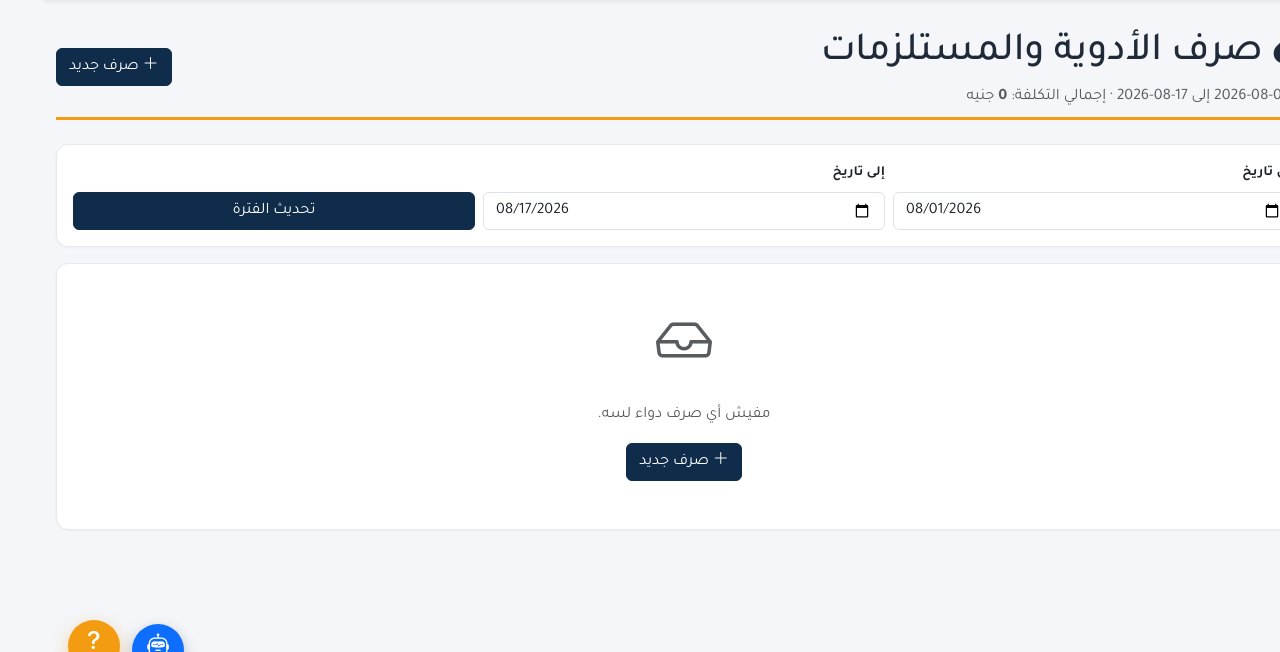
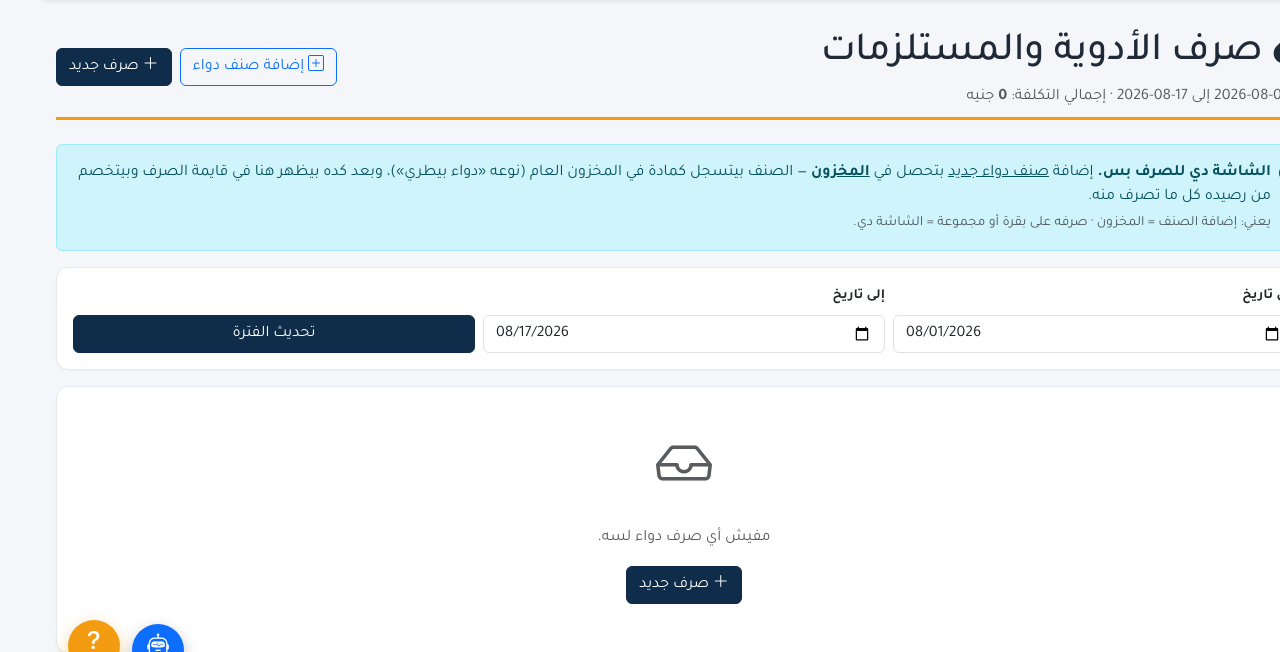
Before and after one commit to Abdelhammid1/elyasmin, a Flask app: page /medicine/ in a window 1280 px wide; the page is wider, and only the part inside the window is pictured. Shown: the part 104-756 px from the top of that part. Run offline with Flask 3, Linux system fonts and the light colour scheme; the visitor is signed in with stand-in values (Sample User, id 1); data that the repository does not hold is empty.

Commit message:
TICKET-4: make it clear where medicine items are added
The client asked whether adding a medicine item puts it in the general
inventory. It does — the confusion is that there is no "add item" screen in the
medicine module at all. Medicines are Ingredient rows with category=medicine,
created from /inventory/new; the medicine blueprint only lists and dispenses. So
he reached a dead end and had to ask.

The ticket asks for a clarifying note. Added, plus the thing that removes the
dead end rather than just describing it:

- medicine list: a note saying the screen is for dispensing, that a new item is
  registered as a material in the general inventory, and that it then appears
  here and is deducted on each dispense — with an "إضافة صنف دواء" button
- dispense form: a line under the medicine dropdown, shown at the moment he
  notices the drug is missing, linking straight to adding it
- /inventory/new accepts ?category=medicine so those links land on the right
  type instead of making him find it

No logic change, as the ticket says. The behaviour he asked about was already
correct.

Co-Authored-By: Claude Opus 5 <noreply@anthropic.com>
Claude-Session: https://claude.ai/code/session_01R7nN1CVYipz7HnaAvJecVN

```diff
--- a/app/templates/medicine/list.html
+++ b/app/templates/medicine/list.html
@@ -6,7 +6,28 @@
     <h1><i class="bi bi-capsule"></i> صرف الأدوية والمستلزمات</h1>
     <p class="text-muted mb-0">من <span dir="ltr">{{ date_from }}</span> إلى <span dir="ltr">{{ date_to }}</span> · إجمالي التكلفة: <span class="fw-bold" dir="ltr">{{ total_cost }}</span> جنيه</p>
   </div>
-  <a href="{{ url_for('medicine.create_dispense') }}" class="btn btn-primary"><i class="bi bi-plus-lg"></i> صرف جديد</a>
+  <div class="d-flex gap-2">
+    <a href="{{ url_for('inventory.create_ingredient', category='medicine') }}" class="btn btn-outline-primary">
+      <i class="bi bi-plus-square"></i> إضافة صنف دواء
+    </a>
+    <a href="{{ url_for('medicine.create_dispense') }}" class="btn btn-primary"><i class="bi bi-plus-lg"></i> صرف جديد</a>
+  </div>
+</div>
+
+{# TICKET-4: the client asked whether adding a medicine item puts it in the
+   general inventory. It does — but there is no "add item" screen here, which is
+   what made it unclear. Say so plainly and give him the button. #}
+<div class="alert alert-info d-flex align-items-start gap-2">
+  <i class="bi bi-info-circle-fill mt-1"></i>
+  <div>
+    <strong>الشاشة دي للصرف بس.</strong>
+    إضافة <u>صنف دواء جديد</u> بتحصل في <a href="{{ url_for('inventory.list_ingredients') }}" class="alert-link">المخزون</a> —
+    الصنف بيتسجل كمادة في المخزون العام (نوعه «دواء بيطري»)، وبعد كده بيظهر هنا في قايمة الصرف
+    وبيتخصم من رصيده كل ما تصرف منه.
+    <div class="mt-1 small text-muted">
+      يعني: إضافة الصنف = المخزون · صرفه على بقرة أو مجموعة = الشاشة دي.
+    </div>
+  </div>
 </div>
 
 <div class="card p-3 mb-3">
```
Also changed, not shown: app/blueprints/inventory/routes.py (+7 -0 lines), app/templates/medicine/form.html (+7 -0 lines).
